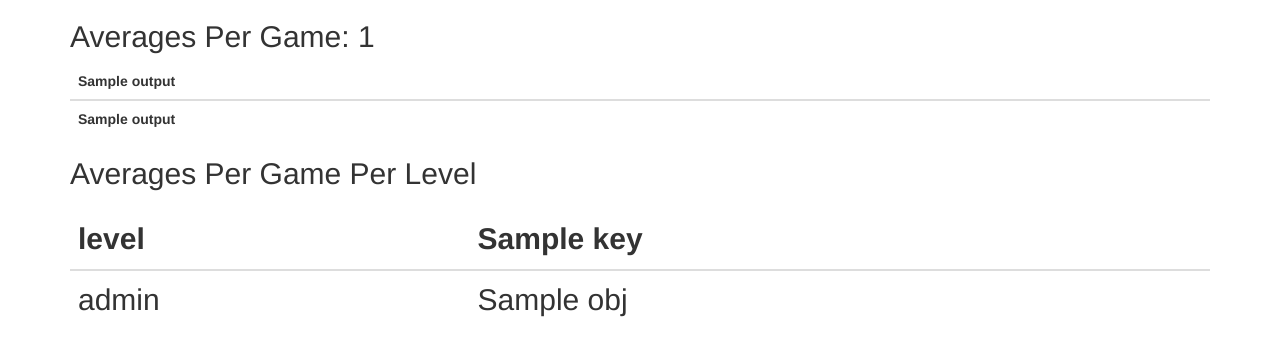
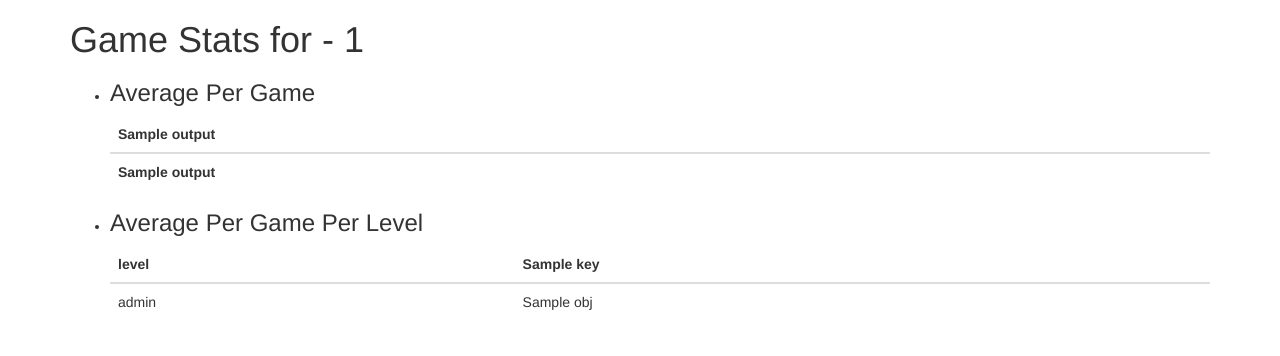
Before and after one commit to climberwb/flask_reports, a Flask app: template templates/hello.html in a window 1280 px wide. Shown: the top 356 px of the page. Run offline with Flask 2, Linux system fonts and the light colour scheme; the template is opened without the code that fills it: most values are stand-ins (such as "Sample title", 1, 10 or a date in 2020); lists and menus that the app fills with data are empty; some libraries are stand-ins or nearby versions.

Commit message:
added better markup for the tables template

```diff
--- a/templates/hello.html
+++ b/templates/hello.html
@@ -11,7 +11,10 @@
 <body>
 
 <div class="container">
-  <h2>Averages Per Game: {{game_id}}</h2>
+  <h1>Game Stats for - {{game_id}}</h1>
+  <ul>
+  <li>
+  <h3>Average Per Game</h3>
   <table class="table">
     <thead>
       <tr>
@@ -33,8 +36,9 @@
 
     </tbody>
   </table>
-
-<h2>Averages Per Game Per Level <h2>
+</li>
+<li>
+<h3>Average Per Game Per Level </h3>
 <table class="table">
     <thead>
       <tr>
@@ -61,6 +65,8 @@
       {% endfor %}
     </tbody>
   </table>
+</li>
+</ul>
 </div>
 
 
```
